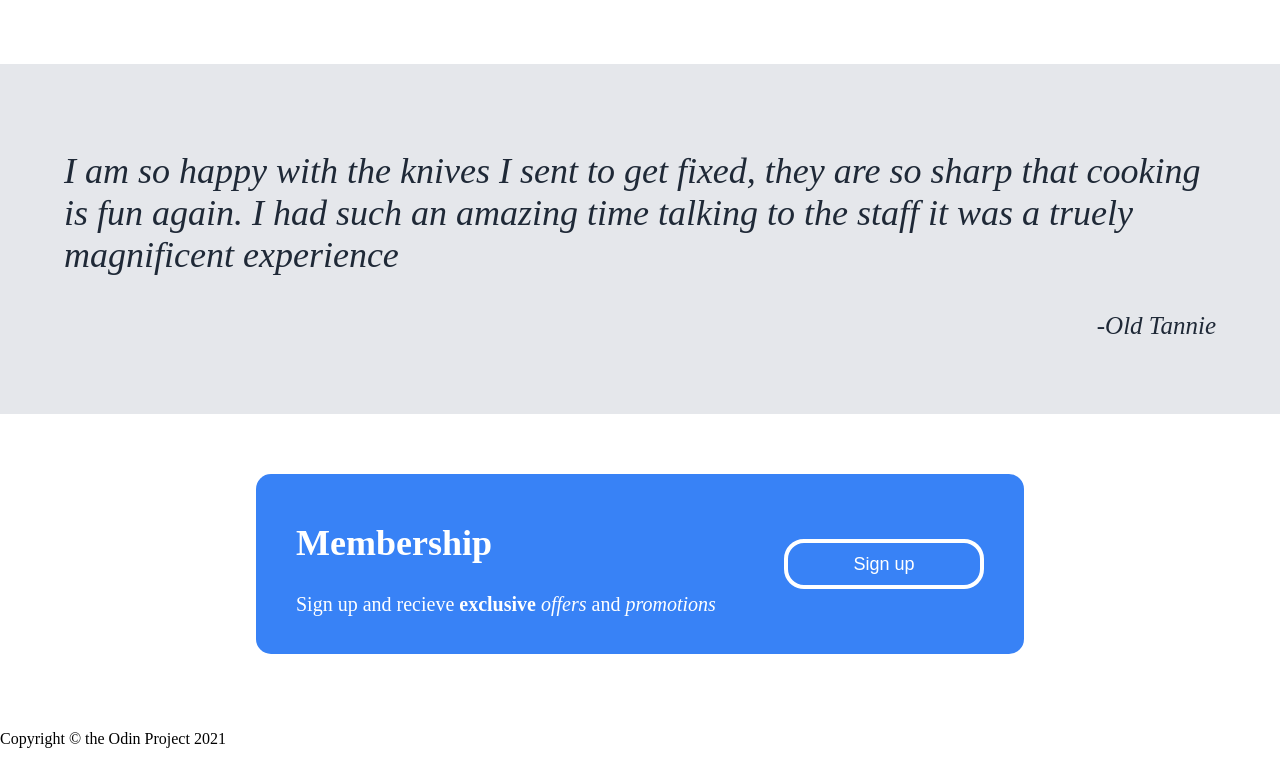
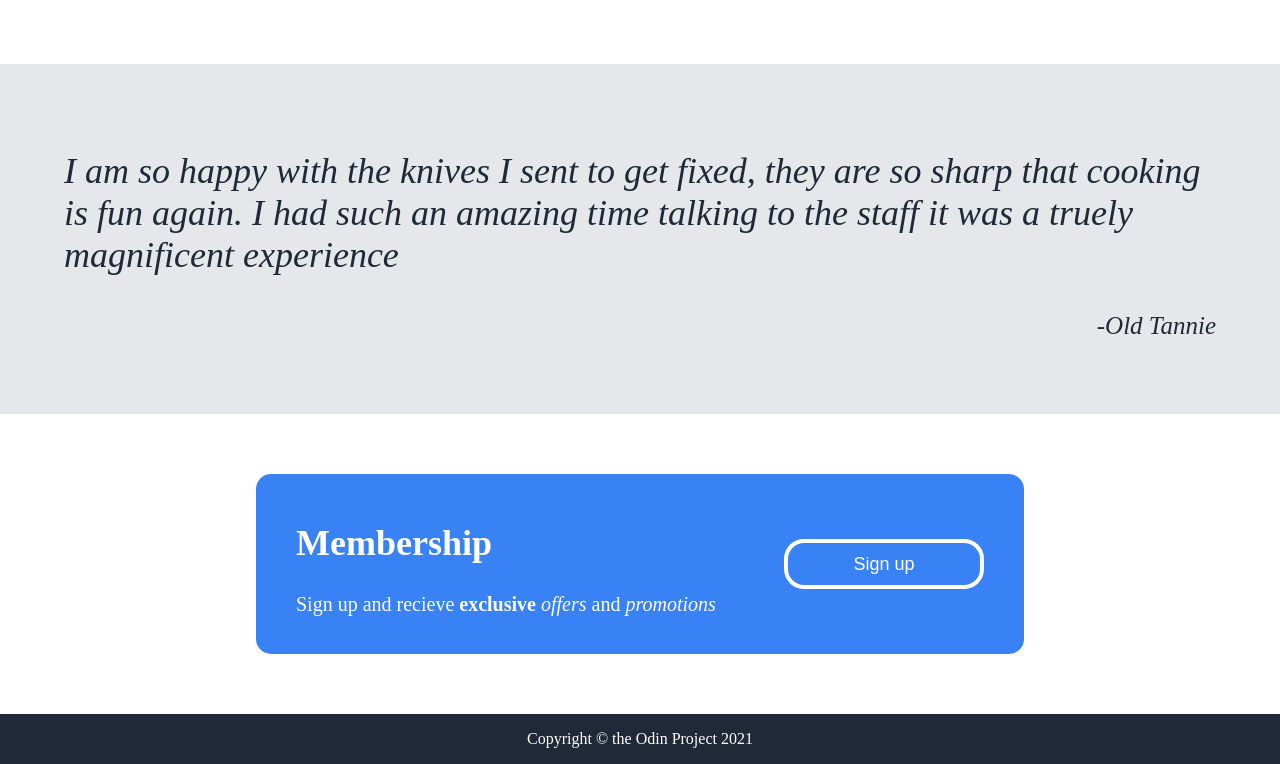
Before and after one commit to Josh-DK-git/Odin-Landing-Page, a plain HTML site: page index.html in a window 1280 px wide. Shown: the part 939-1703 px from the top of the page. Drawn offline with Linux system fonts and the light colour scheme.

Commit message:
Added the css for the footer

```diff
--- a/css/style.css
+++ b/css/style.css
@@ -203,3 +203,10 @@ button
     font-size:20px;
     margin-left:40px;
 }
+
+footer
+{
+    background-color: #1F2937;
+    color:white;
+    text-align:center;
+}
```
